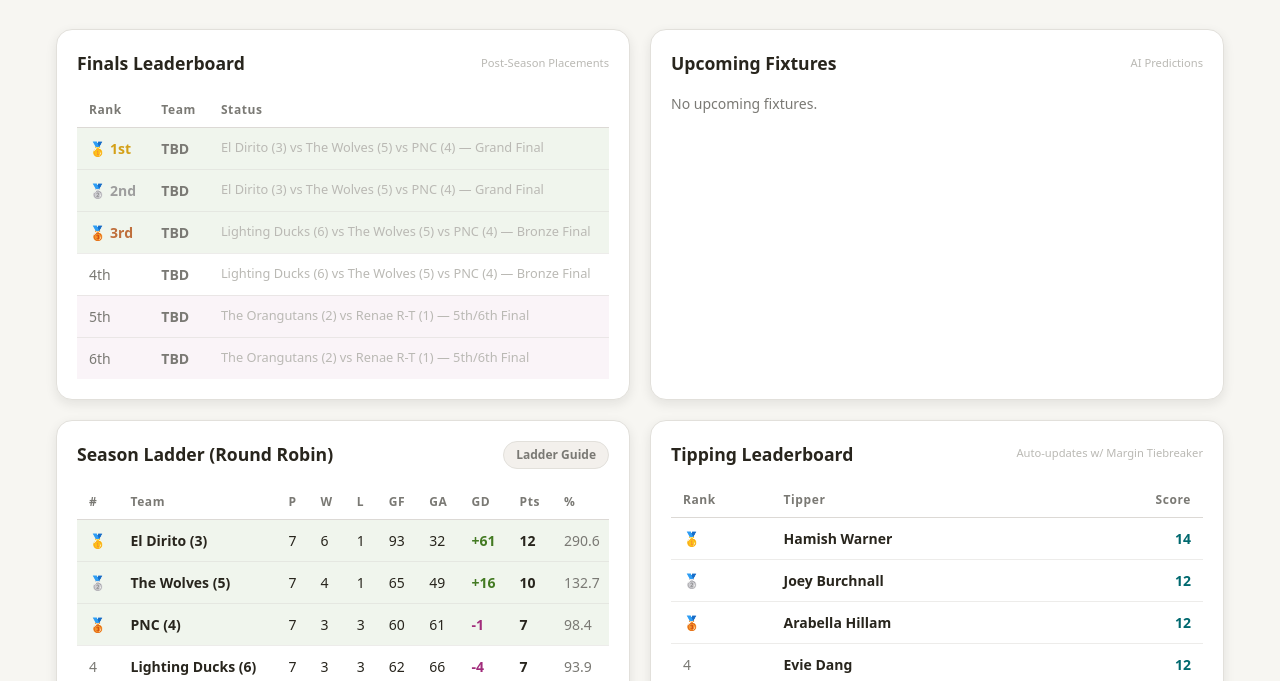
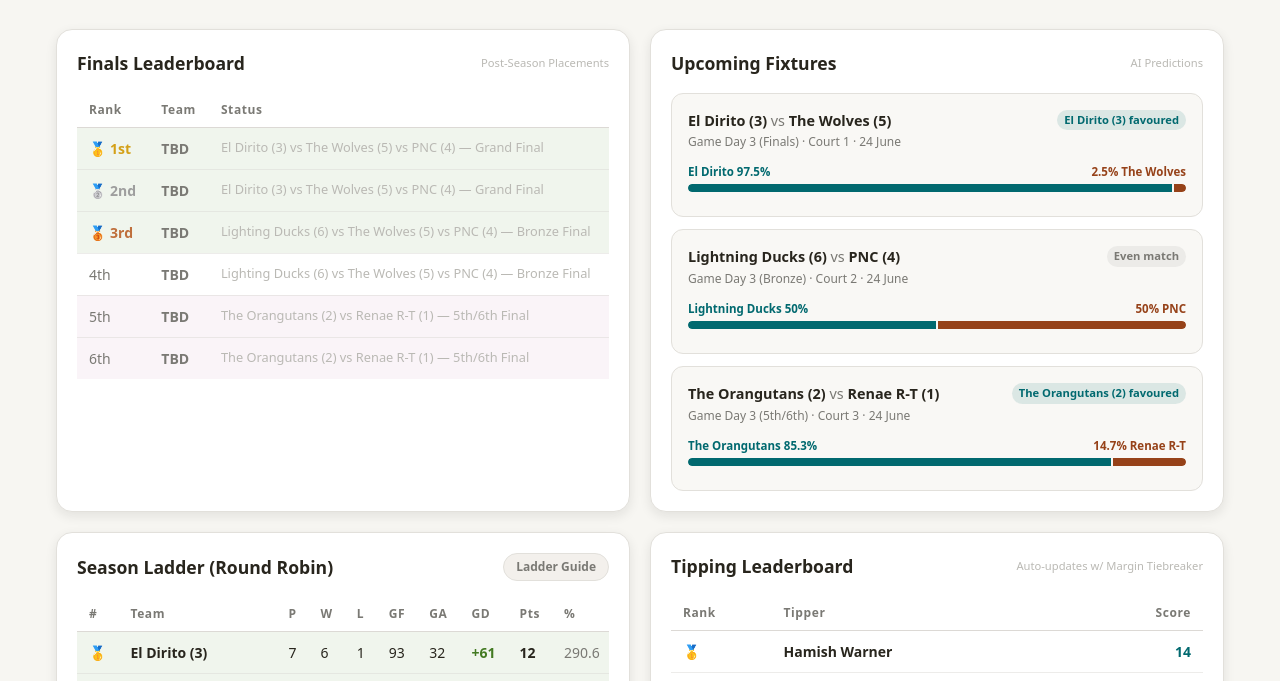
Before and after one commit to oscarzhou511/oscarz.dev, a plain HTML site: page SEPEP/index.html in a window 1280 px wide. Shown: the part 94-775 px from the top of the page. Drawn offline with nearby package versions, Linux system fonts and the light colour scheme; a web font is replaced by a local one.

Commit message:
Update Game Day 3 dates and details

```diff
--- a/SEPEP/index.html
+++ b/SEPEP/index.html
@@ -315,9 +315,9 @@
       { date:'2026-06-22T09:45:00', lesson:'Game Day 2 (Cons)', court:'Court 3', teamA:'The Orangutans (2)', teamB:'Renae R-T (1)', scoreA:10, scoreB:6, umpires:['TBC'] },
 
       // FINALS: Game Day 3 (The Finals)
-      { date:'2026-06-23T11:30:00', lesson:'Game Day 3 (Finals)', court:'Court 1', teamA:'El Dirito (3)', teamB:'The Wolves (5)', scoreA:null, scoreB:null, umpires:['TBC'] },
-      { date:'2026-06-23T11:30:00', lesson:'Game Day 3 (Bronze)', court:'Court 2', teamA:'Lightning Ducks (6)', teamB:'PNC (4)', scoreA:null, scoreB:null, umpires:['TBC'] },
-      { date:'2026-06-23T11:30:00', lesson:'Game Day 3 (5th/6th)', court:'Court 3', teamA:'The Orangutans (2)', teamB:'Renae R-T (1)', scoreA:null, scoreB:null, umpires:['TBC'] }
+      { date:'2026-06-24T09:45:00', lesson:'Game Day 3 (Finals)', court:'Court 1', teamA:'El Dirito (3)', teamB:'The Wolves (5)', scoreA:null, scoreB:null, umpires:['TBC'] },
+      { date:'2026-06-24T09:45:00', lesson:'Game Day 3 (Bronze)', court:'Court 2', teamA:'Lightning Ducks (6)', teamB:'PNC (4)', scoreA:null, scoreB:null, umpires:['TBC'] },
+      { date:'2026-06-24T09:45:00', lesson:'Game Day 3 (5th/6th)', court:'Court 3', teamA:'The Orangutans (2)', teamB:'Renae R-T (1)', scoreA:null, scoreB:null, umpires:['TBC'] }
     ];
 
     const tippingData = [
```
